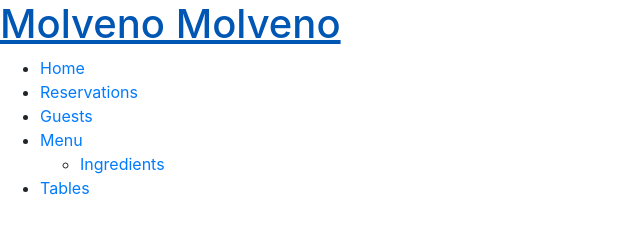
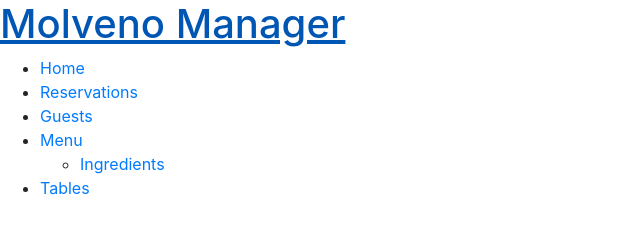
Before and after one commit to Spectrum-McRaj/Restaurant-Hans, a plain HTML site: page template/index.html in a window 1280 px wide. Shown: the full height of the page, 0-640 px from the left. Drawn offline with Linux system fonts and the light colour scheme.

Commit message:
Another test from Rob

```diff
--- a/template/index.html
+++ b/template/index.html
@@ -11,7 +11,7 @@
 
     <header>
       <h1 class="title">
-        <a href="index.html">Molveno Molveno</a>
+        <a href="index.html">Molveno Manager</a>
       </h1>
       <nav>
         <ul>
```
